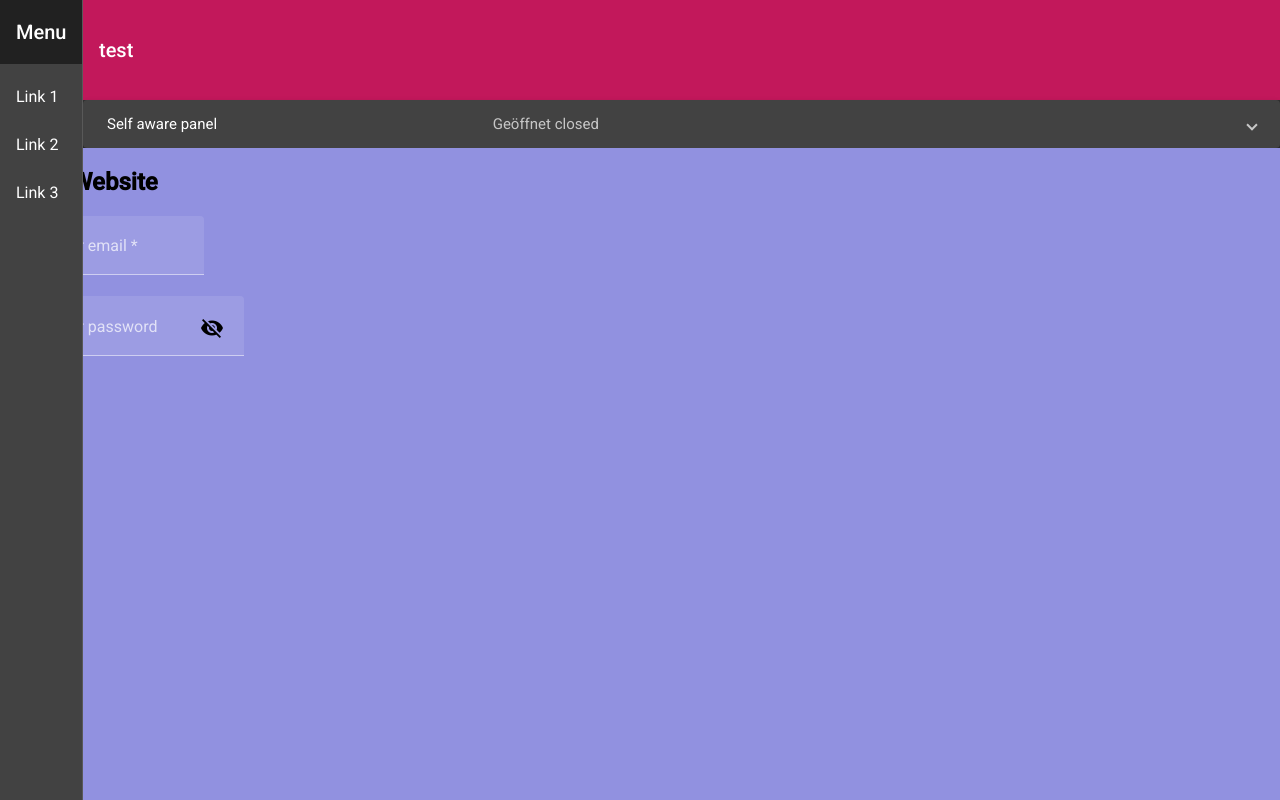
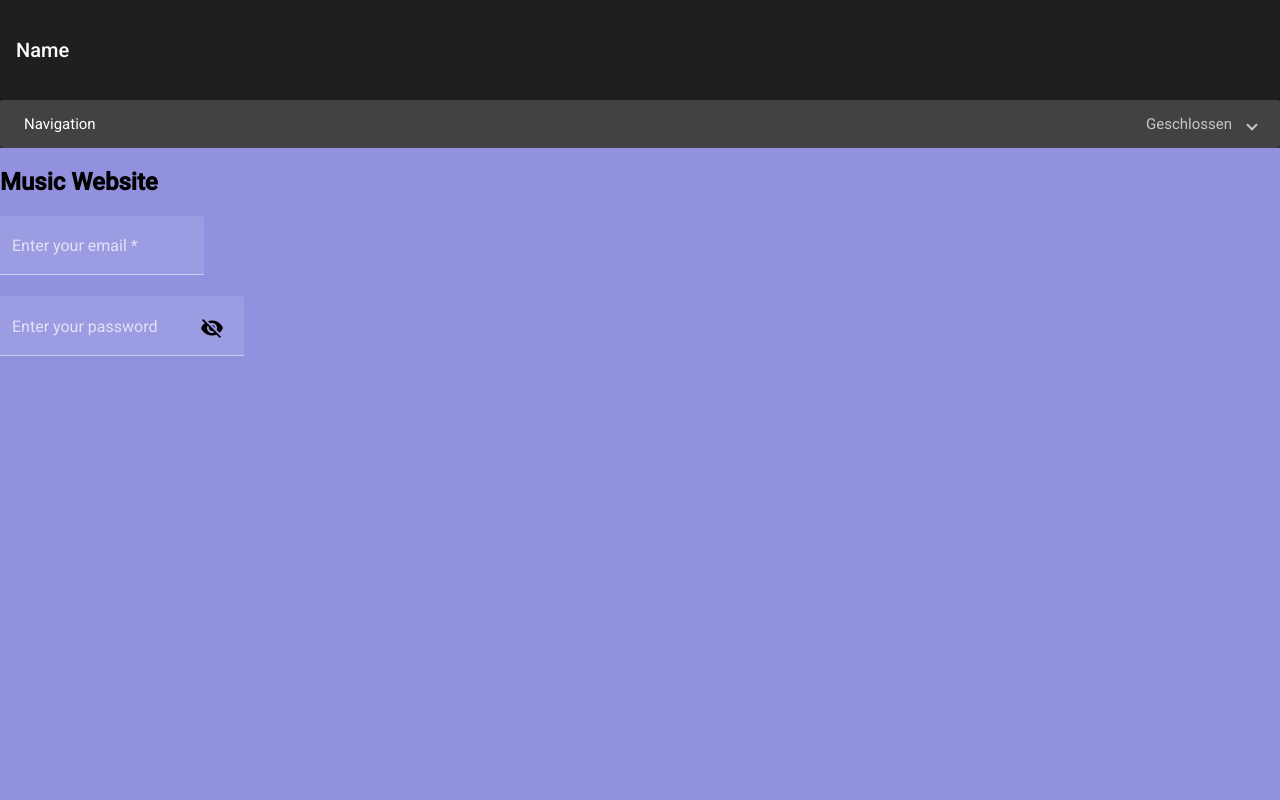
Before and after one commit to SirEtrigan/ProjektName, an Angular app in the folder ProjektName/: page / in a window 1280 px wide. Built offline with nearby package versions, Linux system fonts and the light colour scheme.

Commit message:
Navbar mit Navigation

```diff
--- a/ProjektName/src/app/navbar/navbar.component.html
+++ b/ProjektName/src/app/navbar/navbar.component.html
@@ -1,35 +1,29 @@
 <!-- Banner -->
 <mat-sidenav-container class="sidenav-container">
-  <mat-sidenav #drawer class="sidenav" fixedInViewport [attr.role]="(isHandset$ | async) ? 'dialog' : 'navigation'"
-    [mode]="(isHandset$ | async) ? 'over' : 'side'" [opened]="(isHandset$ | async) === false">
-    <mat-toolbar>Menu</mat-toolbar>
-    <mat-nav-list>
-      <a mat-list-item href="#">Link 1</a>
-      <a mat-list-item href="#">Link 2</a>
-      <a mat-list-item href="#">Link 3</a>
-    </mat-nav-list>
-  </mat-sidenav>
   <mat-sidenav-content>
-    <mat-toolbar color="primary">
-      <span>test</span>
+    <mat-toolbar>
+      <span>Name</span>
     </mat-toolbar>
 
     <!-- Navbar -->
     <mat-accordion>
-      <mat-expansion-panel (opened)="panelOpenState = true"
-                           (closed)="panelOpenState = false">
+      <mat-expansion-panel (opened)="panelOpenState = true" (closed)="panelOpenState = false">
         <mat-expansion-panel-header>
           <mat-panel-title>
-            Self aware panel
+            Navigation
           </mat-panel-title>
           <mat-panel-description>
-            Geöffnet {{panelOpenState ? 'open' : 'closed'}}
+          {{panelOpenState ? 'Geöffnet' : 'Geschlossen'}}
           </mat-panel-description>
         </mat-expansion-panel-header>
-        <p>I'm visible because I am open</p>
+        <ul>
+          <li><a class="active" href="#">Home</a></li>
+          <li><a href="#">News</a></li>
+          <li><a href="#">Contact</a></li>
+          <li><a href="#">About</a></li>
+        </ul>
       </mat-expansion-panel>
     </mat-accordion>
 
-
   </mat-sidenav-content>
 </mat-sidenav-container>
--- a/ProjektName/src/app/navbar/navbar.component.scss
+++ b/ProjektName/src/app/navbar/navbar.component.scss
@@ -1,7 +1,36 @@
-.mat-toolbar.mat-primary{
+.example-spacer {
+    flex: 1 1 auto;
+  }
+
+  .mat-expansion-panel-header-description {
+    flex-grow: 0;
+}
+
+mat-toolbar{
+    background-color: #201f1f;
     height: 100px;
 }
 
-.example-spacer {
-    flex: 1 1 auto;
+ul {
+    list-style-type: none;
+    margin: 0;
+    padding: 0;
+    overflow: hidden;
+    background-color: #333;
   }
+
+  li {
+    float: left;
+  }
+
+  li a {
+    display: block;
+    color: white;
+    text-align: center;
+    padding: 14px 16px;
+    text-decoration: none;
+  }
+
+  li a:hover {
+    background-color: #111;
+  }
--- a/ProjektName/src/app/navbar/navbar.component.ts
+++ b/ProjektName/src/app/navbar/navbar.component.ts
@@ -1,7 +1,4 @@
-import { BreakpointState, BreakpointObserver, Breakpoints} from '@angular/cdk/layout';
 import { Component, OnInit } from '@angular/core';
-import { Observable } from 'rxjs';
-import { map, shareReplay } from 'rxjs/operators';
 
 @Component({
   selector: 'app-navbar',
@@ -10,12 +7,7 @@ import { map, shareReplay } from 'rxjs/operators';
 })
 export class NavbarComponent implements OnInit {
 
-  isHandset$: Observable<boolean> = this.breakpointObserver.observe(Breakpoints.Handset)
-  .pipe(
-    map(result => result.matches),
-    shareReplay()
-  );
-  constructor(private breakpointObserver: BreakpointObserver) { }
+  constructor() { }
 
   ngOnInit(): void {
   }
```
